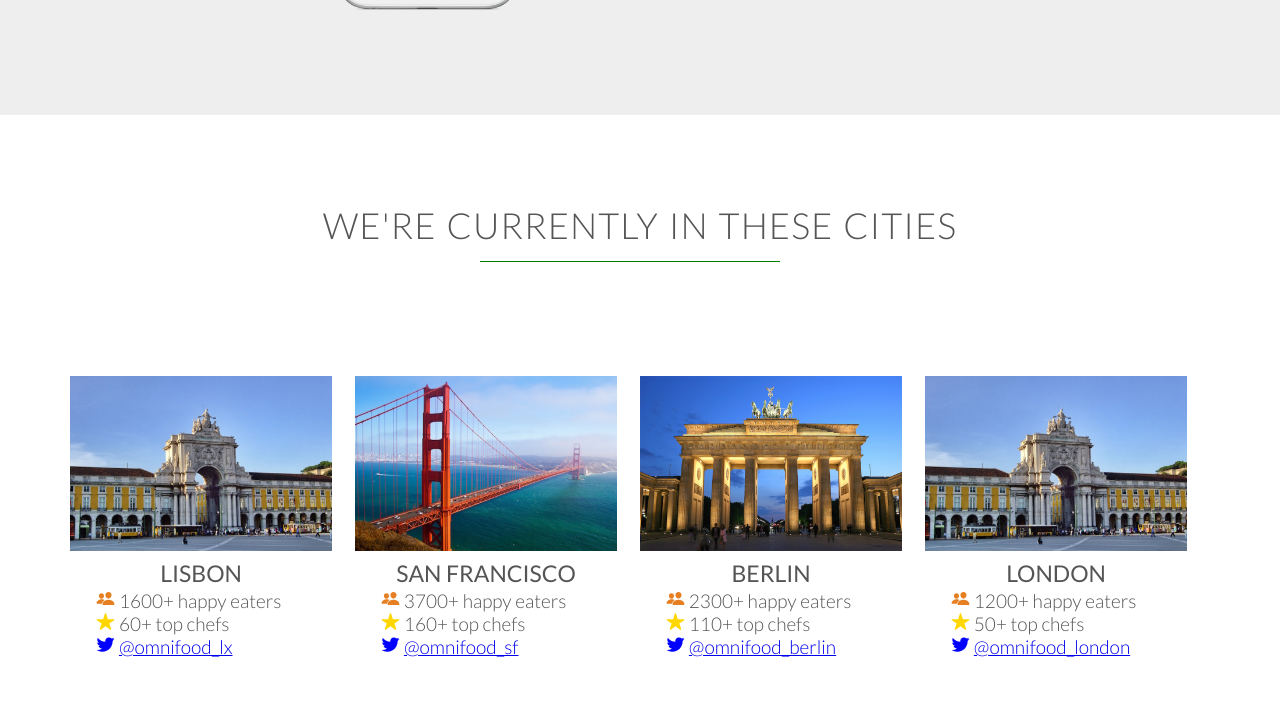
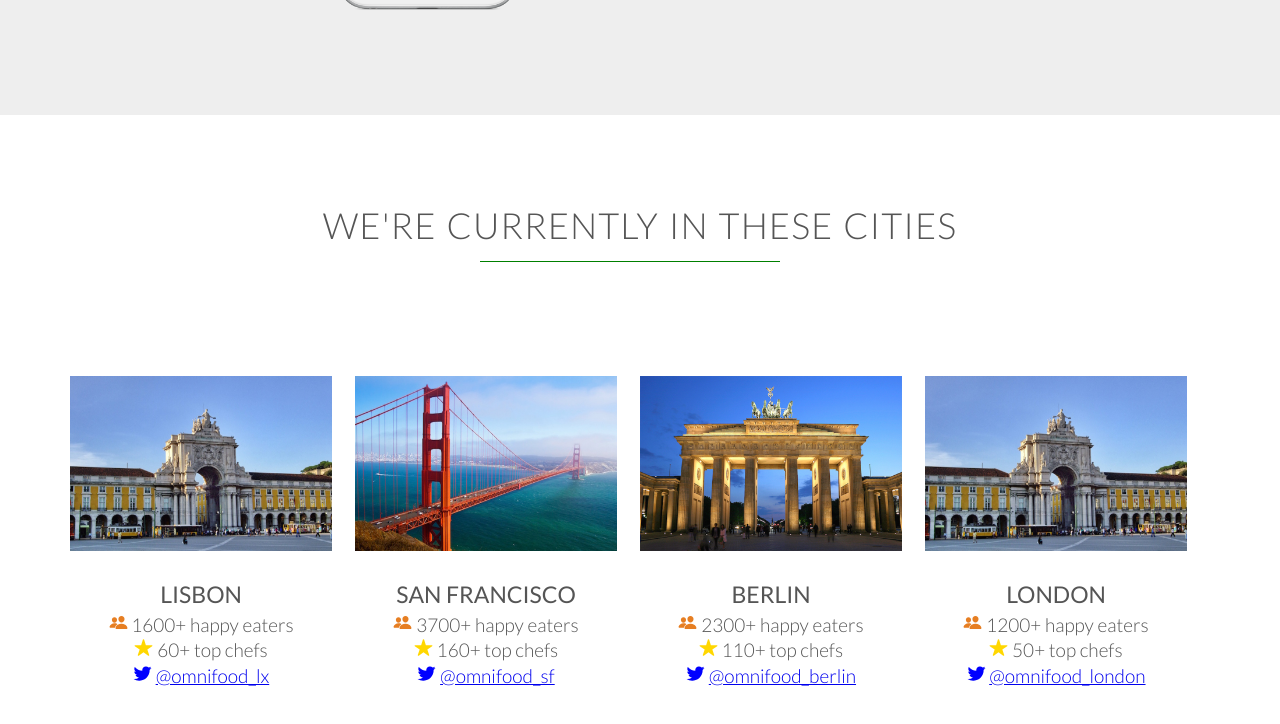
Before and after one commit to prad-j/OmniFood, a plain HTML site: page index.html in a window 1280 px wide. Shown: the part 2628-3352 px from the top of the page. Drawn offline with nearby package versions, Linux system fonts and the light colour scheme.

Commit message:
trial changes reverted

```diff
--- a/Resources/css/style.css
+++ b/Resources/css/style.css
@@ -385,8 +385,8 @@ header {
 
 .city-name h3 {
     text-align: center;
-    padding-top: 2%;
-    padding-bottom: 1%;
+    padding-top: 10%;
+    padding-bottom: 2%;
 }
 
 .num-sub {
@@ -403,5 +403,13 @@ header {
 
 .city-growth {
     font-size: 95%;
-    padding-left: 10%;
+    text-align: center;
 }
+
+.sub-incity {
+    padding-bottom: 1%;
+}
+
+.chef-city {
+    padding-bottom: 1%;
+}
```
